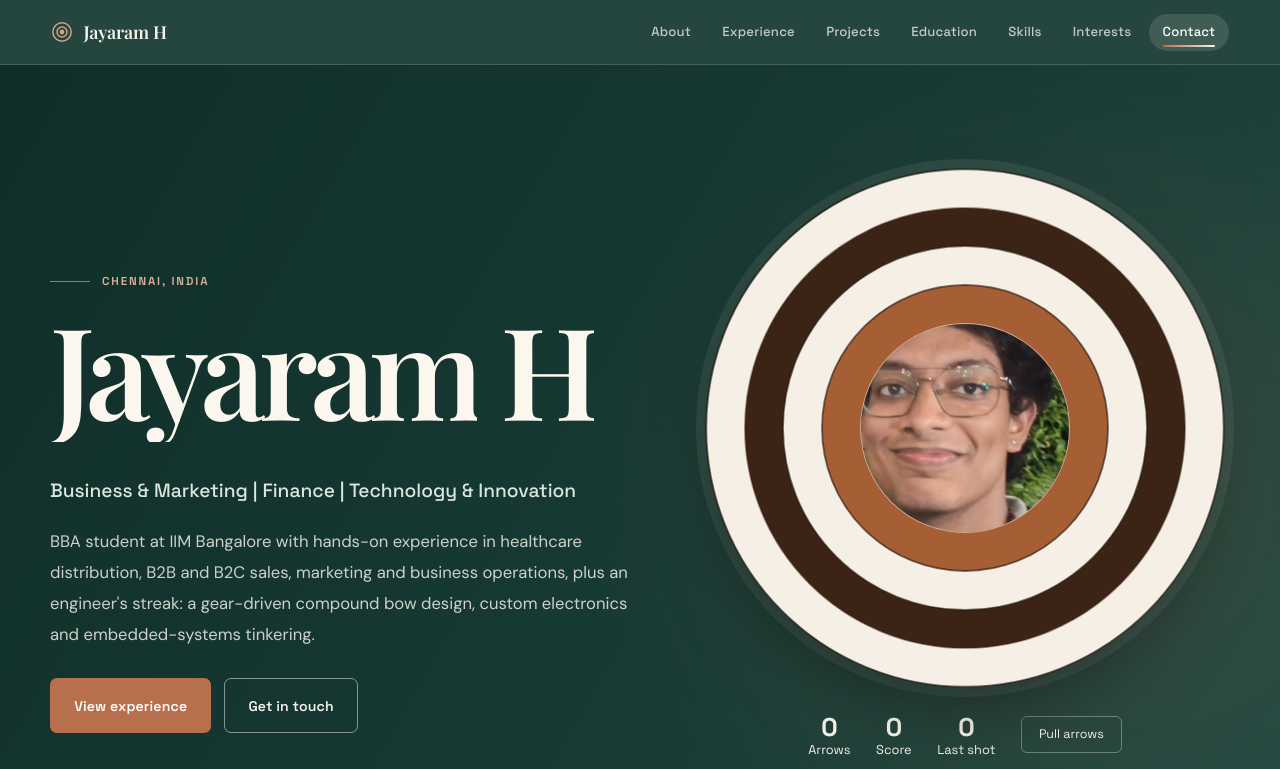
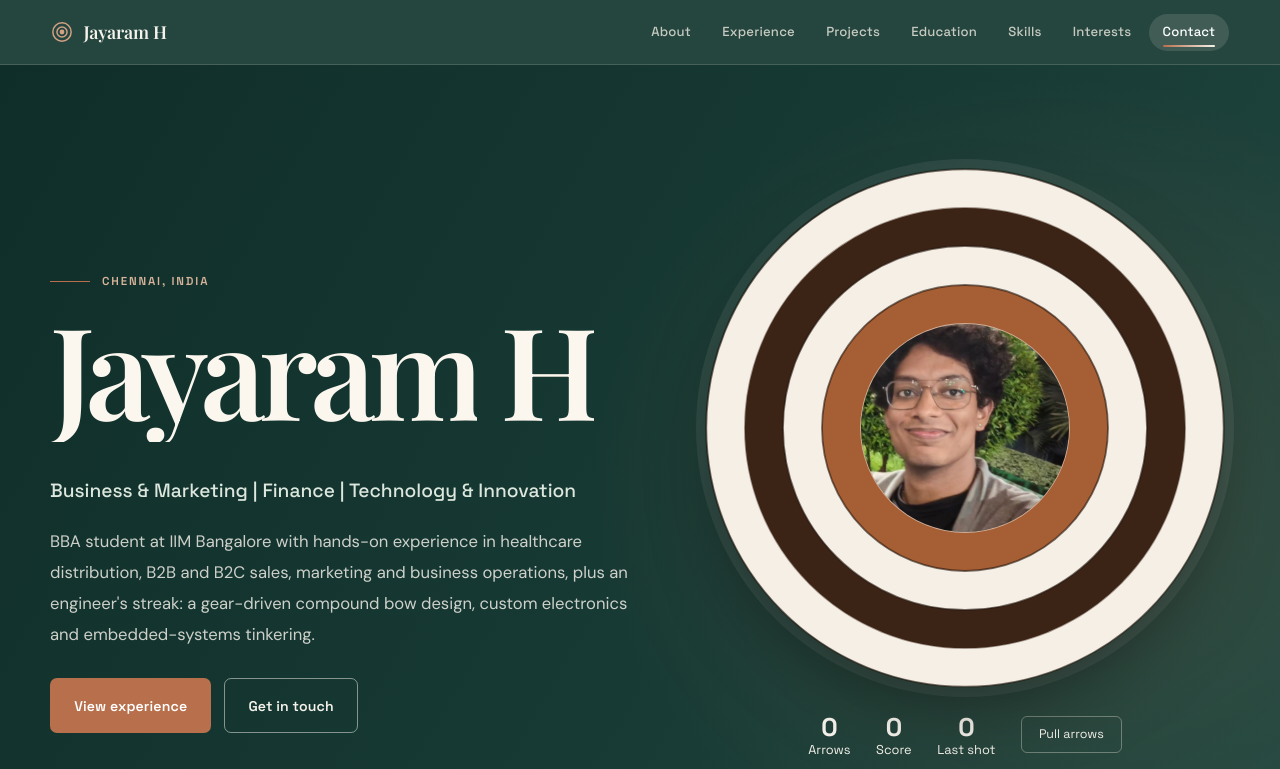
Before and after one commit to jayaram-4444/final-resume, a plain HTML site: page index.html in a window 1280 px wide. Shown: the top 769 px of the page. Drawn offline with nearby package versions, Linux system fonts and the light colour scheme.

Commit message:
Update style.css

```diff
--- a/style.css
+++ b/style.css
@@ -138,7 +138,7 @@ img{display:block;max-width:100%}
 .rings{animation:bloom 1.4s var(--ease) .3s backwards}
 .arrows{overflow:visible;pointer-events:none}
 .bull{position:absolute;left:30%;top:30%;width:40%;height:40%;overflow:hidden;border-radius:50%;pointer-events:none}
-.bull img{width:100%;height:100%;object-fit:cover;object-position:37% 38%;transform:scale(1.9);transform-origin:37% 40%}
+.bull img{width:100%;height:100%;object-fit:cover;object-position:50% 40%;transform:scale(1.15);transform-origin:center}
 .score{display:flex;flex-wrap:wrap;align-items:center;justify-content:center;gap:.6rem 1.6rem;margin-top:1.5rem;font-size:.8rem;color:var(--cream)}
 .score span{display:flex;flex-direction:column;align-items:center;line-height:1.2}
 .score b{font-size:1.6rem;font-weight:700;font-variant-numeric:tabular-nums}
```
